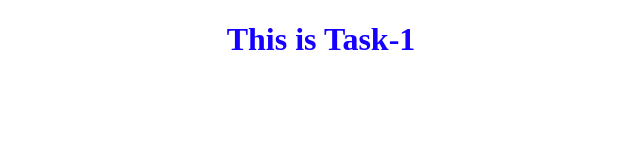
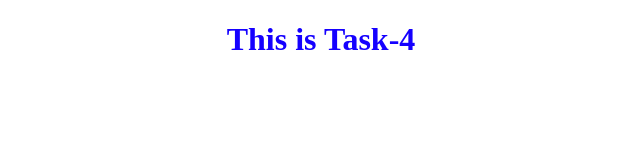
Before and after one commit to 2244shek/MERN_tasks, a plain HTML site: page task4.html in a window 1280 px wide. Shown: the full height of the page, 319-959 px from the left. Drawn offline with Linux system fonts and the light colour scheme.

Commit message:
Update task4.html

```diff
--- a/task4.html
+++ b/task4.html
@@ -7,6 +7,6 @@
     <link rel="stylesheet" href="style.css">
 </head>
 <body>
-    <h1>This is Task-1</h1>
+    <h1>This is Task-4</h1>
 </body>
 </html>
```
